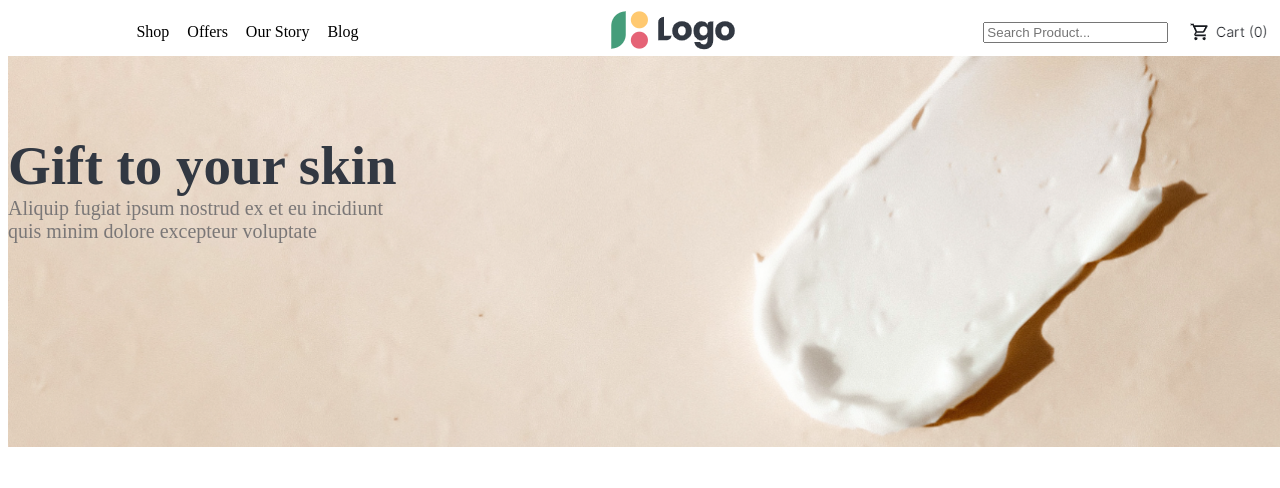
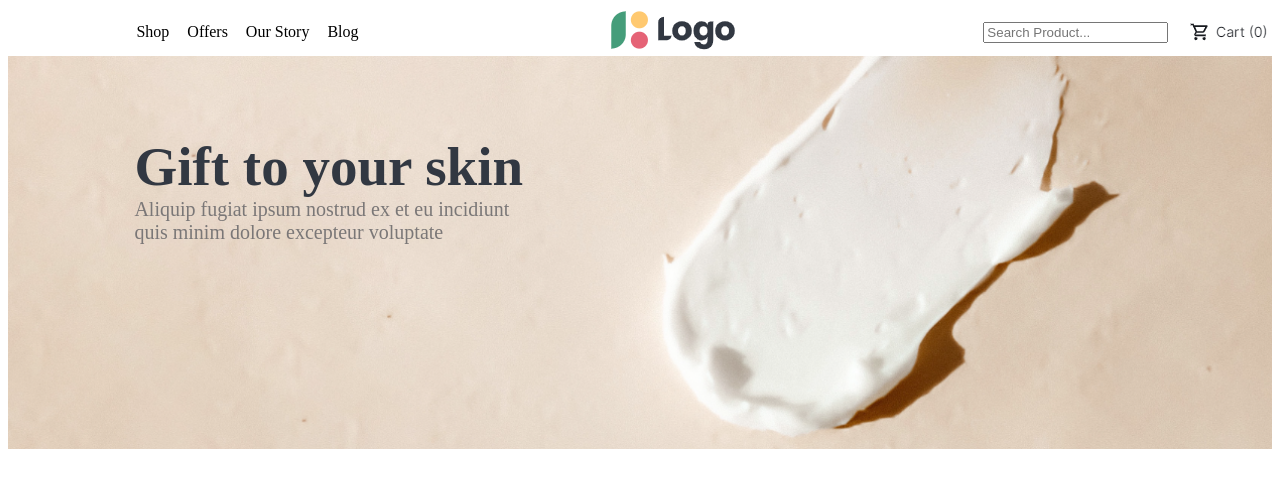
Before and after one commit to Pkkoi1/BaiTapProduct, a plain HTML site: page index.html in a window 1280 px wide. Shown: the top 488 px of the page. Drawn offline with Linux system fonts and the light colour scheme.

Commit message:
Cập nhật CSS

```diff
--- a/Style.css
+++ b/Style.css
@@ -14,19 +14,7 @@
     margin-top: 15px;
 }
 
-.Shop {
 
-}
-
-/*.cent {
-    display: flex;
-    justify-content: space-around;
-    width: 145px;
-    height: 40px;
-    margin-top: 19px
-
-}
-*/
 .right {
     display: flex;
     justify-content: space-around;
@@ -35,16 +23,21 @@
 }
 .td {
     position: relative;
+
+    height: 393px;
+    width: 100%;
+}
+.img {
+    position: relative;
     background-image: url("Image 1.png");
     background-position: top;
     background-size: cover;
     margin: auto;
-    height: 391px;
-    width: 1445px;
+    height: 393px;
+    width: 100%
 }
-.td .img {
+.Text1 {
     position: absolute;
     top: 20%;
-
-
+    left: 10%;
 }
```
